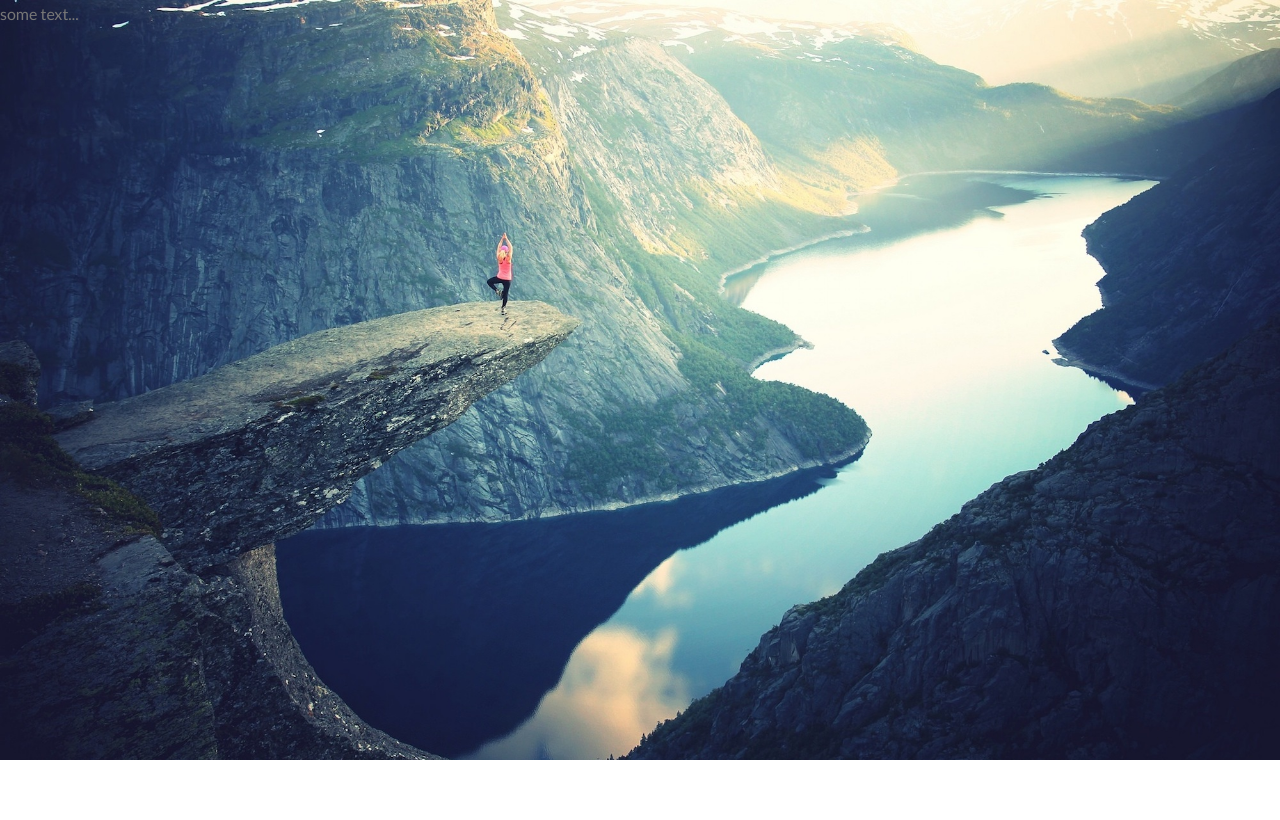
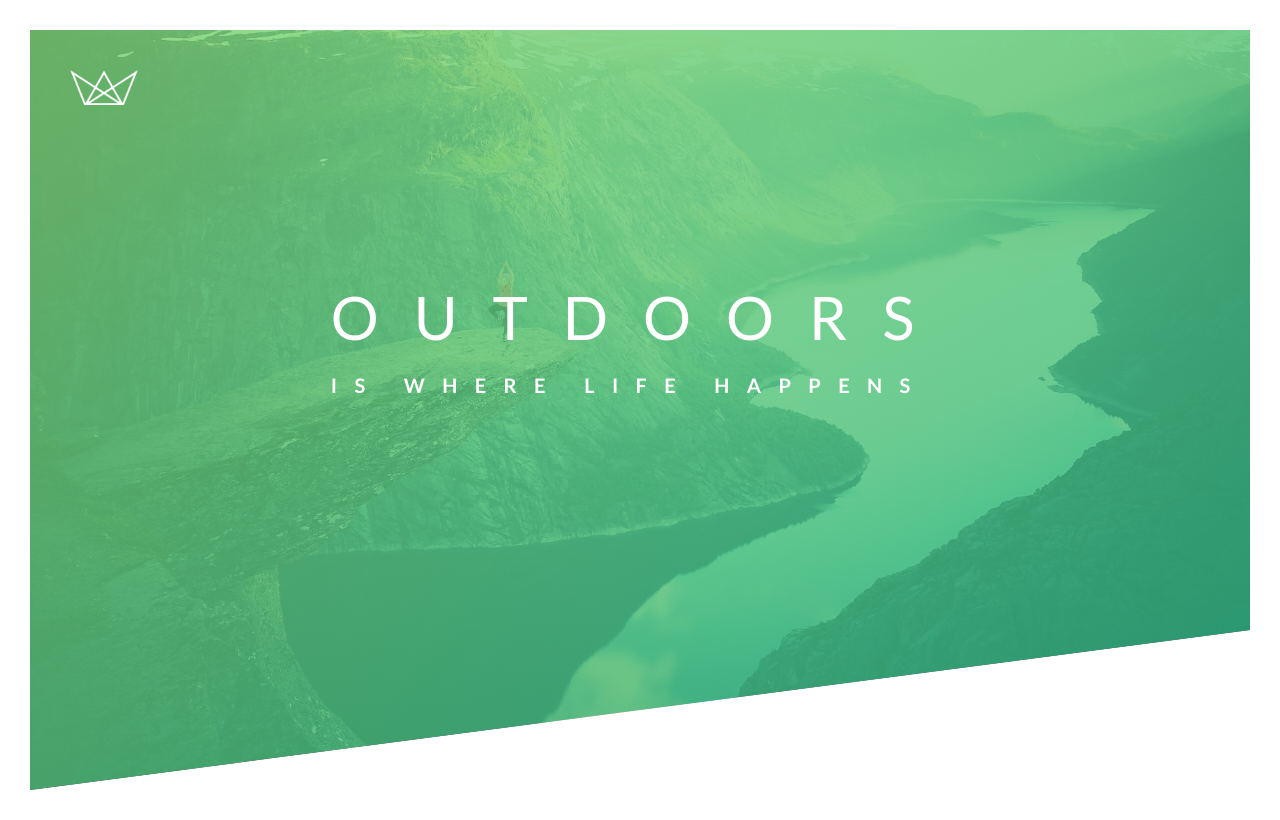
Before and after one commit to DesignBySite/natours, a plain HTML site: page Natours/starter/index.html in a window 1280 px wide. Drawn offline with Linux system fonts and the light colour scheme; files that its build step writes are made by us from their sources.

Commit message:
began developing header

```diff
--- a/Natours/starter/css/style.css
+++ b/Natours/starter/css/style.css
@@ -1,9 +1,9 @@
 /*
 COLORS:
 
-Light green: #7ed56f
-Medium green: #55c57a
-Dark green: #28b485
+Light green: #7ed56f;
+Medium green: #55c57a;
+Dark green: #28b485;
 
 */
 
@@ -18,12 +18,57 @@ body {
     font-weight: 400;
     font-size: 1rem;
     line-height: 1.7;
-    color: #777777
+    color: #777777;
+    padding: 30px;
 }
 
 .header {
     height: 95vh;
-    background-image: url('../img/hero.jpg');
+    background-image: linear-gradient(
+        to right bottom,
+        rgba(126, 213, 111, 0.8),
+        rgba(40, 180, 131, 0.8)),
+    url('../img/hero.jpg');
     background-size: cover;
     background-position: top;
+    position: relative;
+    clip-path: polygon(0 0, 100% 0, 100% 75vh, 0 100%);
+
 }
+
+.logo-box {
+    position: absolute;
+    top: 40px;
+    left: 40px;
+
+}
+
+.logo {
+    height: 35px;
+}
+
+.text-box {
+    position: absolute;
+    top: 40%;
+    left: 50%;
+    transform: translate(-50%, -50%);
+}
+
+.heading-primary {
+    color: #fff;
+    text-transform: uppercase;
+}
+
+.heading-primary-main {
+display: block;
+font-size: 60px;
+font-weight: 400;
+letter-spacing: 35px;
+}
+
+.heading-primary-sub {
+    display: block;
+    font-size: 20px;
+    font-weight: 700;
+    letter-spacing: 17.4px;
+}
--- a/Natours/starter/index.html
+++ b/Natours/starter/index.html
@@ -14,7 +14,15 @@
     </head>
     <body>
         <header class="header">
-            some text...
+            <div class="logo-box">
+                <img src="img/logo-white.png" alt="logo" class="logo">
+            </div>
+            <div class="text-box">
+                <h1 class="heading-primary">
+                    <span class="heading-primary-main">Outdoors</span>
+                    <span class="heading-primary-sub">Is where life happens</span>
+                </h1>
+            </div>
         </header>
 
     </body>
```
